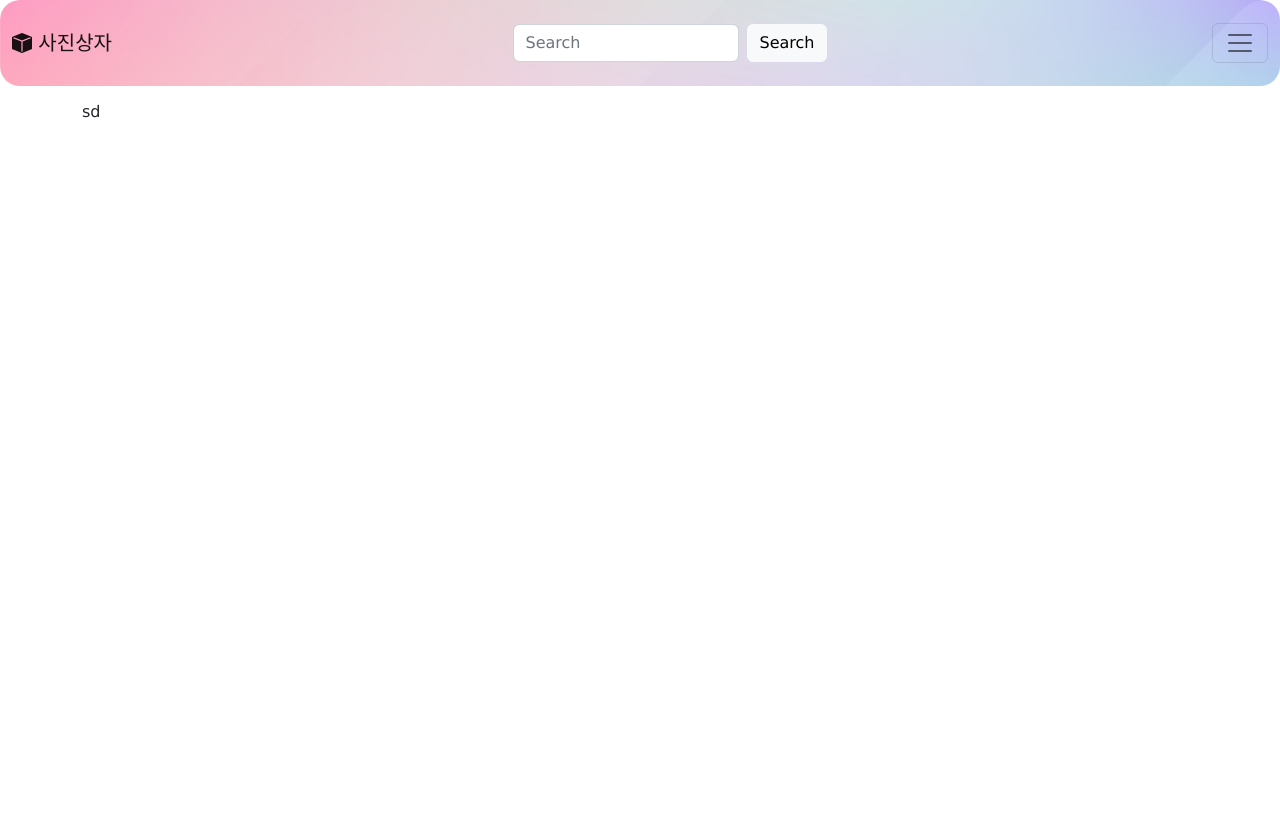
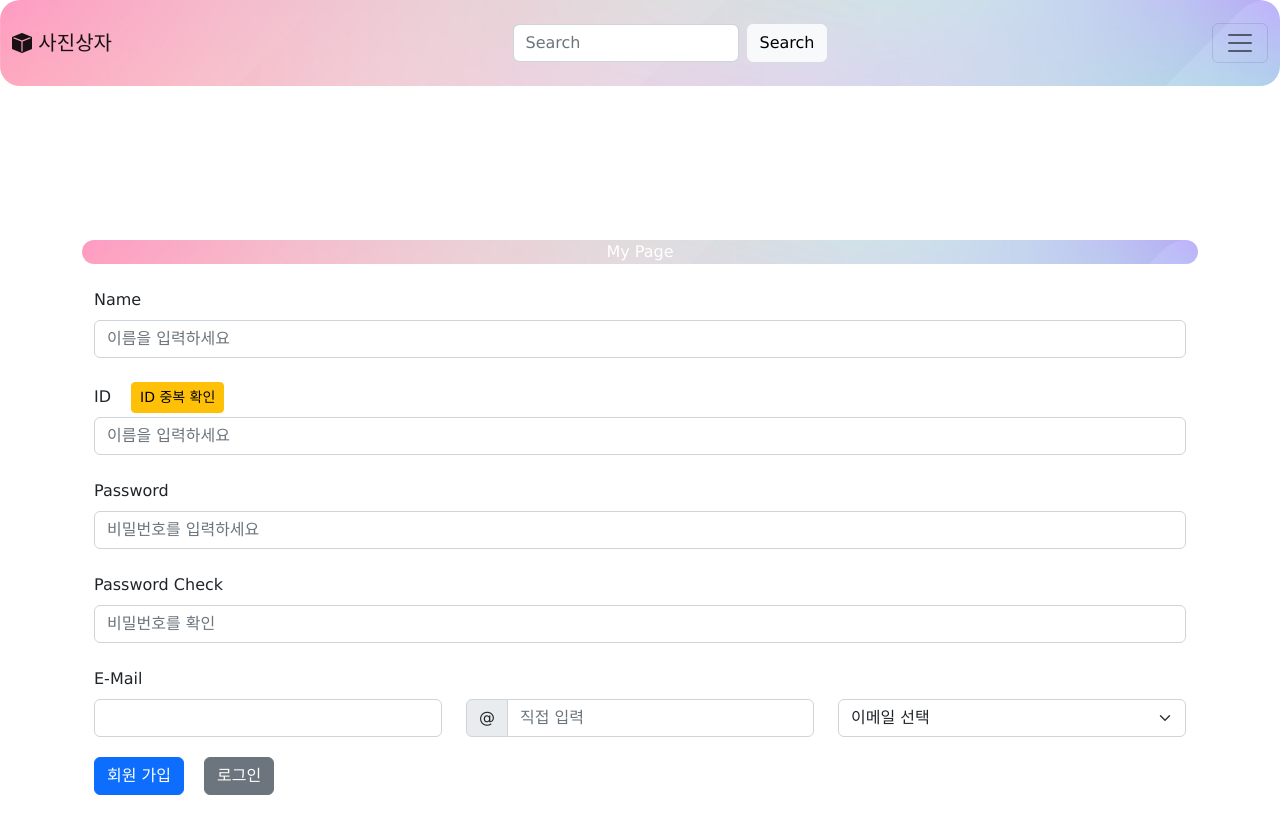
Before and after one commit to qufehfdl/PhotoBox, a Vue app: page /mypage in a window 1280 px wide. Shown: the top 834 px of the page. Before the commit the page ends 800 px from the top, so only its background shows below. Built offline with nearby package versions, Linux system fonts and the light colour scheme.

Commit message:
5/21 mypage 제작중

```diff
--- a/src/App.vue
+++ b/src/App.vue
@@ -40,7 +40,6 @@ export default {
 
 #main {
   position: absolute;
-  /* top: 200px; */
-  top: 100px;
+  top: 30%;
 }
 </style>
--- a/src/components/Join.vue
+++ b/src/components/Join.vue
@@ -1,23 +1,23 @@
 <template>
     <div class="container">
         <div class="row">
-            <div class="col-12" id="login">
-                <p style="color: white;">로그인</p>
+            <div class="col-12 mb-4" id="login">
+                <p style="color: white;">회원가입</p>
             </div>
-            <div class="col-md-12 mb-3">
+            <div class="col-md-12 mb-4">
                 <label for="name" class="form-label">Name</label>
                 <input type="text" class="form-control" id="name" ref="name" placeholder="이름을 입력하세요">
             </div>
-            <div class="col-md-12 mb-3">
+            <div class="col-md-12 mb-4">
                 <label for="id" class="form-label">ID</label>
                 <input type="text" class="form-control" id="id" ref="id" placeholder="이름을 입력하세요" style="float: left;">
                 <button type="button" class="btn btn-warning btn-sm" style="margin-left: 20px; ">ID 중복 확인</button>
             </div>
-            <div class="col-md-12 mb-3">
+            <div class="col-md-12 mb-4">
                 <label for="password" class="form-label">Password</label>
                 <input type="password" class="form-control" id="password" ref="password" placeholder="비밀번호를 입력하세요">
             </div>
-            <div class="col-md-12 mb-3">
+            <div class="col-md-12 mb-4">
                 <label for="password-confirm" class="form-label">Password Check</label>
                 <input type="password" class="form-control" id="password-confirm" ref="password_confirm"
                     placeholder="비밀번호를 확인">
--- a/src/components/Login.vue
+++ b/src/components/Login.vue
@@ -1,18 +1,33 @@
 <template>
-  <div>
-    <div>
-      <input type="text">
+  <div class="container">
+    <div class="row">
+      <div class="col-12 mb-4" id="login">
+        <p style="color: white;">로그인</p>
+      </div>
+      <div class="col-md-12 mb-4">
+        <label for="id" class="form-label">ID</label>
+        <input type="text" class="form-control" id="id" ref="id" placeholder="이름을 입력하세요">
+      </div>
+      <div class="col-md-12 mb-4">
+        <label for="password" class="form-label">Password</label>
+        <input type="password" class="form-control" id="password" ref="password" placeholder="비밀번호를 입력하세요">
+      </div>
+
+      <div class="row">
+        <div class="col-md-12 mb-4">
+          <button class="btn btn-primary" type="button" @click="login">로그인</button>
+        </div>
+        <div class="col-md-12 mb-4">
+          <button type="button" class="btn btn-secondary">ID 찾기</button>
+        </div>
+        <div class="col-md-12 mb-4">
+          <button type="button" class="btn btn-secondary">Password 찾기</button>
+        </div>
+        <div class="col-md-12 mb-4">
+          <button type="button" class="btn btn-secondary" @click="$router.push({ name: 'join' })">회원가입</button>
+        </div>
+      </div>
     </div>
-    <div>
-      <input type="password">
-    </div>
-
-    <div>
-      <button class="btn btn-primary" type="button" @click="login">로그인</button>
-    </div>
-    <button type="button" class="btn btn-secondary" @click="$router.push({ name: 'join' })">회원가입</button>
-    <button type="button" class="btn btn-secondary">ID 찾기</button>
-    <button type="button" class="btn btn-secondary">Password 찾기</button>
   </div>
 </template>
 
@@ -37,7 +52,15 @@ export default {
         user_password: password,
       })
         .then(response => {
-          this.$store.commit('SET_SESSION', response.data);
+          const userData = {
+            user_id: response.data.user_id,
+            user_name: response.data.user_name,
+            user_login: true,
+          };
+          sessionStorage.setItem("user_id", userData.user_id);
+          sessionStorage.setItem("user_name", userData.user_name);
+          sessionStorage.setItem("user_login", userData.user_login);
+          this.$store.commit('updateUser', userData);
           this.$router.push("/");
         })
         .catch(error => {
@@ -49,12 +72,22 @@ export default {
 </script>
 
 <style scoped>
-.form-floating {
-  margin-top: 20px;
+#login {
+  display: block;
+  margin: auto;
+  background-image: url('../assets/top-bg.jpg');
+  background-repeat: no-repeat;
+  background-size: cover;
+  border-radius: 15px;
 }
 
-button {
-  margin-top: 20px;
-  margin-right: 20px;
+#login p {
+  text-align: center;
+  margin: auto;
+  color: aliceblue;
+}
+
+.row button {
+  width: 100%;
 }
 </style>
--- a/src/components/MyPage.vue
+++ b/src/components/MyPage.vue
@@ -1,5 +1,54 @@
 <template>
-    sd
+    <div class="container">
+        <div class="row">
+            <div class="col-12 mb-4" id="login">
+                <p style="color: white;">My Page</p>
+            </div>
+            <div class="col-md-12 mb-4">
+                <label for="name" class="form-label">Name</label>
+                <input type="text" class="form-control" id="name" ref="name" placeholder="이름을 입력하세요">
+            </div>
+            <div class="col-md-12 mb-4">
+                <label for="id" class="form-label">ID</label>
+                <input type="text" class="form-control" id="id" ref="id" placeholder="이름을 입력하세요" style="float: left;">
+                <button type="button" class="btn btn-warning btn-sm" style="margin-left: 20px; ">ID 중복 확인</button>
+            </div>
+            <div class="col-md-12 mb-4">
+                <label for="password" class="form-label">Password</label>
+                <input type="password" class="form-control" id="password" ref="password" placeholder="비밀번호를 입력하세요">
+            </div>
+            <div class="col-md-12 mb-4">
+                <label for="password-confirm" class="form-label">Password Check</label>
+                <input type="password" class="form-control" id="password-confirm" ref="password_confirm"
+                    placeholder="비밀번호를 확인">
+            </div>
+            <label class="form-label">E-Mail</label>
+            <div class="col-md-4">
+                <input type="text" class="form-control" id="autoSizingInput">
+            </div>
+            <div class="col-md-4">
+                <div class="input-group">
+                    <div class="input-group-text">@</div>
+                    <input type="text" class="form-control" id="autoSizingInputGroup" ref="email" placeholder="직접 입력">
+                </div>
+            </div>
+            <div class="col-md-4">
+                <label class="visually-hidden" for="autoSizingSelect">Preference</label>
+                <select class="form-select" id="autoSizingSelect" @change="updateEmailInput">
+                    <option value="" selected>이메일 선택</option>
+                    <option value="naver.com">naver.com</option>
+                    <option value="daum.net">daum.net</option>
+                    <option value="gmail.com">gmail.com</option>
+                    <option value="hanmail.net">hanmail.net</option>
+                    <option value="nate.com">nate.com</option>
+                </select>
+            </div>
+            <div style="margin-top: 20px; margin-bottom: 20px;">
+                <button type="button" class="btn btn-primary" @click="join">회원 가입</button>
+                <button type="button" class="btn btn-secondary" style="margin-left: 20px;">로그인</button>
+            </div>
+        </div>
+    </div>
 </template>
 
 <script>
@@ -8,4 +57,19 @@ export default {
 }
 </script>
 
-<style></style>
+<style>
+#login {
+    display: block;
+    margin: auto;
+    background-image: url('../assets/top-bg.jpg');
+    background-repeat: no-repeat;
+    background-size: cover;
+    border-radius: 15px;
+}
+
+#login p {
+    text-align: center;
+    margin: auto;
+    color: aliceblue;
+}
+</style>
--- a/src/store/store.js
+++ b/src/store/store.js
@@ -1,24 +1,19 @@
-import {createStore} from 'vuex';
-
+import { createStore } from "vuex";
 
 const store = createStore({
   state: {
-    session: {
-      user_id: '',
-      user_name: '',
-      user_login: false
-    }
+    user_id: sessionStorage.getItem("user_id"),
+    user_name: sessionStorage.getItem("user_name"),
+    user_login: sessionStorage.getItem("user_login"),
   },
   mutations: {
-    SET_SESSION(state, session) {
-      state.session = session;
-    }
+    updateUser(state, payload) {
+      state.user_id = payload.user_id;
+      state.user_name = payload.user_name;
+      state.user_login = payload.user_login;
+    },
   },
-  getters: {
-    getSession(state) {
-      return state.session;
-    }
-  }
+  getters: {},
 });
 
 export default store;
--- a/src/views/MainContent.vue
+++ b/src/views/MainContent.vue
@@ -1,6 +1,7 @@
 <template>
     오늘의 포토를 캐러셀로 놓고
     그 아래로는 카드형식의 게시글들
+    {{ $store.state.user_login }}
 </template>
 
 <script>
--- a/src/views/Top.vue
+++ b/src/views/Top.vue
@@ -3,29 +3,41 @@
     <div class="container-fluid">
       <!-- 메인아이콘 -->
       <a class="navbar-brand" @click="$router.push({ name: 'home' })"><i class="bi bi-box-fill"></i> 사진상자</a>
+      <!-- 토글 버튼 -->
+      <div id="side_button1" v-show="isMobile1">
+        <button class="navbar-toggler" type="button" data-bs-toggle="offcanvas" data-bs-target="#offcanvasNavbar"
+          aria-controls="offcanvasNavbar" aria-label="Toggle navigation">
+          <span class="navbar-toggler-icon"></span>
+        </button>
+      </div>
       <!-- 검색 -->
       <form class="d-flex mt-3" role="search" style="margin-bottom: 1rem !important;">
         <input class="form-control me-2" type="search" placeholder="Search" aria-label="Search">
         <button class="btn btn-light" type="submit">Search</button>
       </form>
       <!-- 토글 버튼 -->
-      <button class="navbar-toggler" type="button" data-bs-toggle="offcanvas" data-bs-target="#offcanvasNavbar"
-        aria-controls="offcanvasNavbar" aria-label="Toggle navigation">
-        <span class="navbar-toggler-icon"></span>
-      </button>
+      <div id="side_button2" v-show="isMobile2">
+        <button class="navbar-toggler" type="button" data-bs-toggle="offcanvas" data-bs-target="#offcanvasNavbar"
+          aria-controls="offcanvasNavbar" aria-label="Toggle navigation">
+          <span class="navbar-toggler-icon"></span>
+        </button>
+      </div>
       <!-- 사이드바 시작 -->
       <div class="offcanvas offcanvas-start" tabindex="-1" id="offcanvasNavbar" aria-labelledby="offcanvasNavbarLabel">
         <div class="offcanvas-header">
           <h5 class="offcanvas-title" id="offcanvasNavbarLabel"><i class="bi bi-box-fill"></i> 사진상자</h5>
-          <span>
-            <h3><i class="bi bi-person-add" @click="$router.push({ name: 'mypage' })"></i></h3>
+          <span v-if="$store.state.user_login == true">
+            {{ $store.state.user_name }}님 안녕하세요
+          </span>
+          <span v-if="$store.state.user_login == null">
+            <h3><i class="bi bi-person-add" @click="$router.push({ name: 'login' })"></i></h3>
           </span>
           <button type="button" class="btn-close" data-bs-dismiss="offcanvas" aria-label="Close"></button>
         </div>
         <div class="offcanvas-body">
           <ul class="navbar-nav justify-content-end flex-grow-1 pe-3">
-            <li class="nav-item">
-              <a class="nav-link active" aria-current="page" href="#" @click="$router.push({ name: 'login' })">마이페이지</a>
+            <li class="nav-item" v-if="$store.state.user_login == true">
+              <a class="nav-link active" aria-current="page" href="#" @click="$router.push({ name: 'mypage' })">마이페이지</a>
             </li>
             <li class="nav-item dropdown">
               <a class="nav-link dropdown-toggle" href="#" role="button" data-bs-toggle="dropdown" aria-expanded="false">
@@ -91,15 +103,24 @@ export default {
   },
   data() {
     return {
-      user_login: false,
+      isMobile1: false,
+      isMobile2: false,
     };
   },
-  computed: {},
+  created() {
+  },
   mounted() {
+    this.checkWindowSize();
+    window.addEventListener('resize', this.checkWindowSize);
+
   },
   methods: {
+    checkWindowSize() {
+      this.isMobile1 = window.innerWidth <= 532; // Adjust the breakpoint as needed
+      this.isMobile2 = window.innerWidth >= 533; // Adjust the breakpoint as needed
+    }
   },
-  created() { }
+  computed: {},
 }
 </script>
 <style scoped>
```
